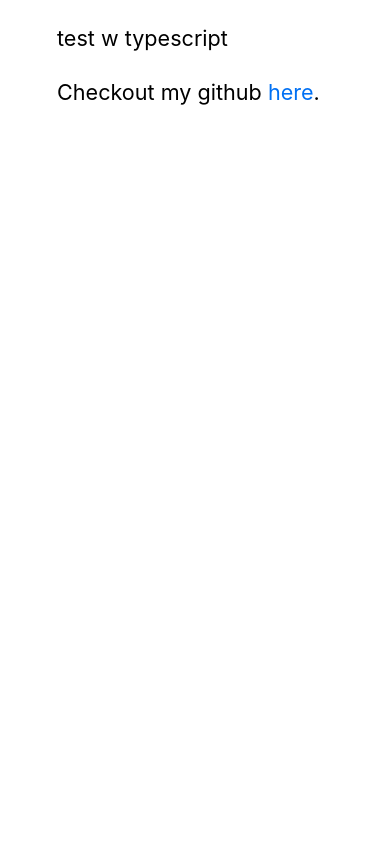
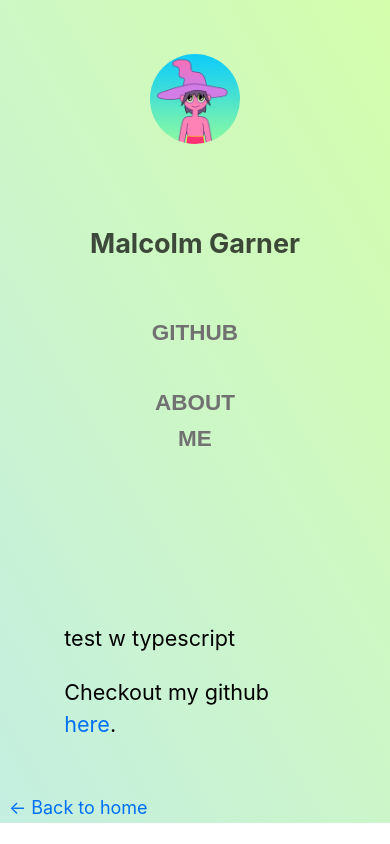
Before and after one commit to Fantominium/nextjs-blog, a Next.js app: page /aboutme in a window 390 px wide. Built offline with nearby package versions, Linux system fonts and the light colour scheme.

Commit message:
did all the run around trying to fix jest error, and it didn't work. BTDB

```diff
--- a/components/layout.js
+++ b/components/layout.js
@@ -56,13 +56,13 @@ export default function Layout({ children, home }) {
                   className={utilStyles.borderCircle}
                   height={90}
                   width={90}
-                  alt={name}
+                  alt="Back to Home"
                 />
               </a>
             </Link>
             <div className={styles.nav}>
               <Link href="/">
-                <h1 className={utilStyles.headingLg}>{name}</h1>
+                <h1 className={utilStyles.headingLg+ " " + styles.headerTitle}>{name}</h1>
               </Link>
               <div className={styles.links}>
                   <a href="https://github.com/Fantominium" className={styles.link}>GitHub</a>
--- a/components/layout.module.css
+++ b/components/layout.module.css
@@ -3,6 +3,9 @@
     /* max-width: 36rem; */
     padding: 0 0.5rem;
     /* background-color: rgba(213, 255, 4, 0.285); */
+    background-image: linear-gradient(60deg,
+    rgba(0, 179, 255, 0.209),
+    rgba(77, 255, 0, 0.209));
     background-color: rgba(208, 249, 6, 0.148);
 
     /*height: 100%;
@@ -42,6 +45,7 @@
 }
 .link {
   text-decoration: none;
+  text-align: center;
   text-transform: uppercase;
   color: #717171;
   font-weight: 800;
@@ -87,5 +91,8 @@
     bottom: 0;
     width: 100%;
   }
+ .backToHome{
+  margin: 2rem;
 
+ }
 }
--- /dev/null
+++ b/lib/interfaces/layout.interface.ts
@@ -0,0 +1,4 @@
+export interface Layout {
+    children: any;
+    home: any;
+}
--- a/pages/aboutme.tsx
+++ b/pages/aboutme.tsx
@@ -1,53 +1,23 @@
-import React, {useState, useEffect, FC} from 'react'
-import FooterFormRender from '../components/FooterFormRender'
+import React from 'react'
 import '../components/style_modules/footer.module.css'
 import { options } from 'colorette';
 import innerContent from '../components/style_modules/content.module.css'
 import utilStyles from '../styles/utils.module.css'
 import Link from 'next/link'
-import Date from '../components/date'
 import { JSXElement } from '@babel/types';
-
+import Layout, { siteTitle } from '../components/layout'
 
 
 export default function Aboutme(props): JSX.Element {
     return(
-      <>
+        <Layout>
           <section className={utilStyles.headingMd + ' ' + innerContent.container} >
           <p>test w typescript</p>
           <p>
             Checkout my github {' '}
             <a href="https://github.com/Fantominium">here</a>.
           </p>
-        </section>
-
-         {/* <section className={`${utilStyles.headingMd} ${utilStyles.padding1px}`}>
-          <h2 className={utilStyles.headingLg}>Blog</h2>
-          <ul className={utilStyles.list}>
-            {props.allPostsData.map(({ id, date, title }) => (
-              <li className={utilStyles.listItem} key={id}>
-                <Link href={`/posts/${id}`}>
-                  <a>{title}</a>
-                </Link>
-                <br />
-                <small className={utilStyles.lightText}>
-                  <Date dateString={date} />
-                </small>
-              </li>
-            ))}
-          </ul>
-        </section>  */}
-
-      </>
+          </section>
+        </Layout>
     )
 }
-
-
-// export default function Aboutme (): JSX.Element {
-
-//     return(
-//         <h1>test w typescript</h1>
-
-//     )
-
-// }
--- a/styles/global.css
+++ b/styles/global.css
@@ -26,3 +26,14 @@ img {
   max-width: 100%;
   display: block;
 }
+
+
+@media (min-width: 1350px) {
+  html,
+  body,
+  body > div:first-child,
+  div#__next,
+  div#__next > div {
+    height: 100%;
+  }
+}
--- /dev/null
+++ b/test_setup/custom-transform.js
@@ -0,0 +1,6 @@
+
+const babelJest = require('babel-jest')
+
+module.exports = babelJest.createTransformer({
+  presets: ['react-app'],
+})
--- /dev/null
+++ b/test_setup/global-setup.js
@@ -0,0 +1 @@
+module.exports = async () => {}
```
Also changed, not shown: jest.config.js (+5 -3 lines), pages/index.js (+0 -11 lines), setupTests.js (deleted, +0 -1 lines), test_setup/setupTests.js (added, +8 -0 lines), 2 other files (tests, documents, lock files or other folders).
